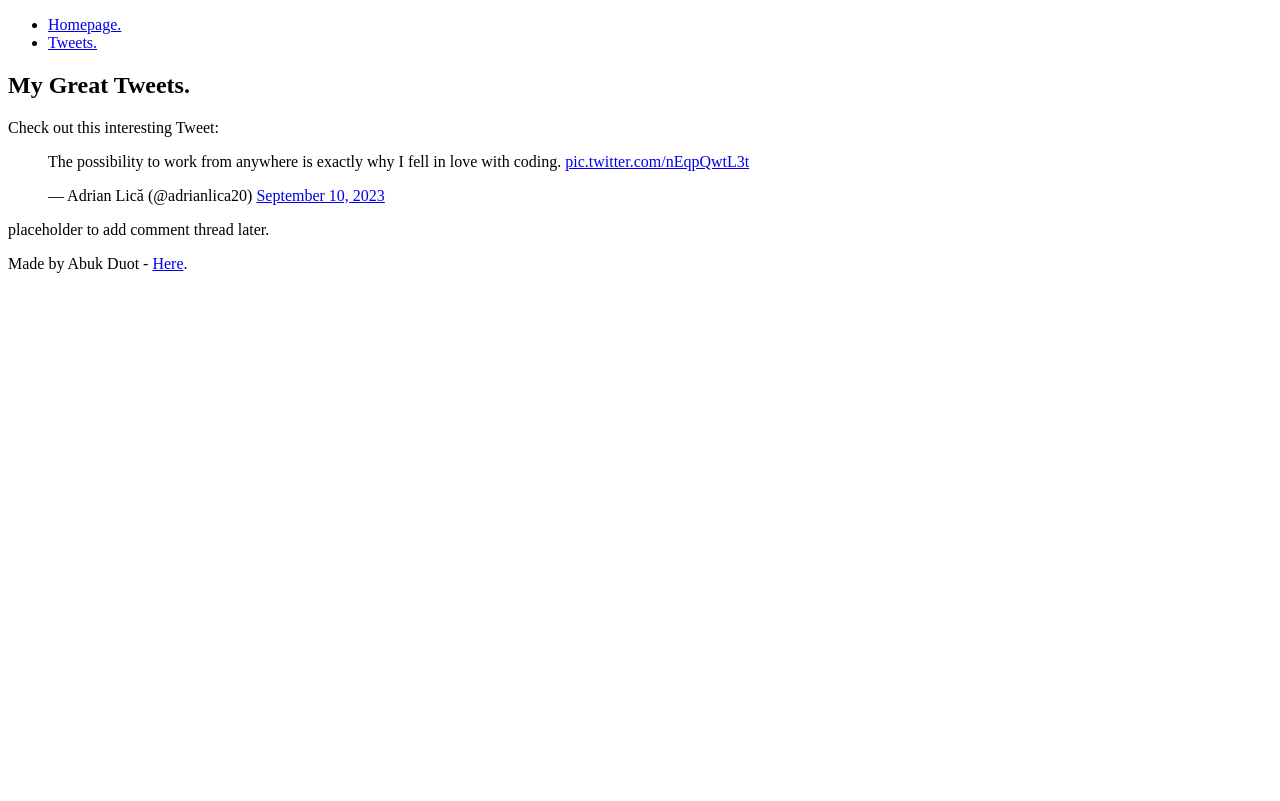
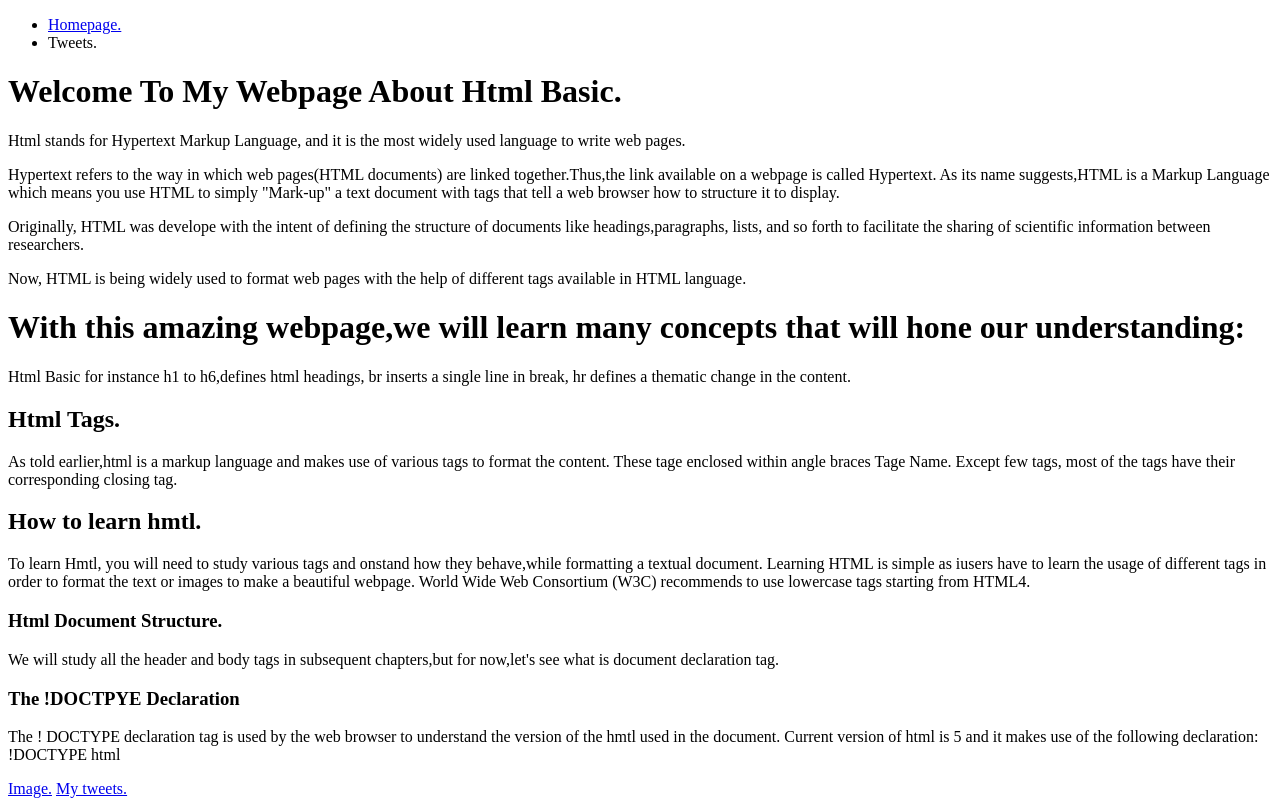
Before and after one commit to AbukDuot/alu-web-development, a plain HTML site: page html_basic/tweets.html in a window 1280 px wide. Shown: the top 801 px of the page. Drawn offline with Linux system fonts and the light colour scheme.

Commit message:
My tweets

```diff
--- /dev/null
+++ b/html_basic/base.css
@@ -0,0 +1,200 @@
+/* Importing webfonts */
+/* (If you're learning CSS, you should disregard that) */
+
+@import url(https://fonts.googleapis.com/css?family=Yeseva+One);
+@import url(https://fonts.googleapis.com/css?family=Josefin+Sans:400,700,700italic,400italic);
+
+
+/* CSS reset rules */
+
+html, body {
+	height: 100%;
+	min-height: 100%;
+}
+html, body, div, span, applet, object, iframe,
+h1, h2, h3, h4, h5, h6, p, blockquote, pre,
+a, abbr, acronym, address, big, cite, code,
+del, dfn, img, ins, kbd, q, s, samp,
+small, strike, sub, sup, tt, var,
+b, u, i, center,
+dl, dt, dd,
+fieldset, form, label, legend,
+table, caption, tbody, tfoot, thead, tr, th, td,
+article, aside, canvas, details, embed,
+figure, figcaption, footer, header, hgroup,
+menu, nav, output, ruby, section, summary,
+time, mark, audio, video {
+	margin: 0;
+	padding: 0;
+	border: 0;
+	font-size: 100%;
+	font: inherit;
+	vertical-align: baseline;
+}
+/* HTML5 display-role reset for older browsers */
+article, aside, details, figcaption, figure,
+footer, header, hgroup, menu, nav, section {
+	display: block;
+}
+body {
+	line-height: 1;
+}
+blockquote, q {
+	quotes: none;
+}
+blockquote:before, blockquote:after,
+q:before, q:after {
+	content: '';
+	content: none;
+}
+table {
+	border-collapse: collapse;
+	border-spacing: 0;
+}
+
+
+/* Fonts and colors */
+
+body {
+	font-family: 'Josefin Sans', serif;
+	color: rgba(0, 0, 0, 0.8);
+}
+h1, h2, h3, h4, h5, h6, header {
+	font-family: 'Yeseva One', sans-serif;
+}
+article {
+}
+header {
+	border-bottom: 1px solid rgb(221,221,221);
+	transition: border-bottom-color 1s ease;
+}
+header a {
+	color: rgba(0, 0, 0, 0.8);
+}
+aside {
+	background: #FAFAFA;
+}
+aside p {
+	border: 1px solid #bbb;
+	background: #ddd;
+	color: black;
+}
+footer a {
+	color: rgba(199, 15, 15, 0.8);
+}
+a {
+	color: #F80002;
+}
+
+
+/* Positioning and margins */
+
+@media (min-width: 1100px) {
+	body {
+		width: 1100px;
+		margin: 0 auto;
+	}
+}
+
+article {
+	padding: 50px 15px;
+}
+article > *:first-child {
+	margin-top: 0;
+}
+aside {
+	padding: 50px 15px;
+}
+header .right {
+	float: right;
+	margin: 0 10px 15px;
+}
+
+
+/* Header */
+header {
+	padding: 20px 0;
+	height: 80px;
+}
+header ul {
+	list-style: none;
+	margin: 0;
+	padding: 0;
+}
+header li {
+	display: inline;
+	vertical-align:middle;
+}
+header li:first-child {
+	margin: 0;
+}
+header li a {
+	margin: 0 10px;
+}
+header li.logo {
+	font-size: 36px;
+}
+header a {
+	text-decoration: none;
+}
+
+
+/* Aside */
+
+aside p {
+	border-radius: 10px;
+	padding: 20px 20px;
+}
+
+
+/* Footer */
+
+footer {
+	padding: 5px 15px;
+	height: 80px;
+}
+
+
+/* Text styles and margins */
+
+p {
+	margin-bottom: 15px;
+}
+h1 {
+	font-size: 36px;
+	margin: 40px 0 20px;
+}
+h2 {
+	font-size: 32px;
+	margin: 30px 0 15px;
+}
+h3 {
+	font-size: 28px;
+	margin: 25px 0 10px;
+}
+h4 {
+	font-size: 20px;
+	font-weight: bold;
+	margin: 20px 0 10px;
+}
+h5 {
+	font-size: 18px;
+	font-weight: bold;
+	margin: 15px 0 10px;
+}
+h6 {
+	font-weight: bold;
+	margin: 5px 0;
+}
+
+@media (max-width: 800px) {
+  body.works_on_smartphone {
+  	display: block;
+  }
+  body.works_on_smartphone main {
+  	display: block;
+  }
+  header .right {
+  	float: none;
+  }
+}
--- /dev/null
+++ b/html_basic/styles.css
@@ -0,0 +1,47 @@
+/* Apply flexbox to body and main */
+body, main {
+    display: flex;
+  }
+
+  /* Set the flex direction for body and main */
+  body {
+    flex-direction: column;
+  }
+
+  main {
+    flex-direction: row;
+  }
+
+  /* Set the flex properties for main */
+  main {
+    flex: auto;
+  }
+
+  /* Set the width of article and aside */
+  article {
+    flex: 2;
+  }
+
+  aside {
+    flex: 1;
+  }
+
+  /* Enable scrolling for article and aside */
+  article, aside {
+    overflow-y: auto;
+  }
+
+  body {
+    background-color: #f0f0f0;
+  }
+
+  h1 {
+    color: blue;
+  }
+
+  p {
+    background-color: #eaeaea;
+    border: 1px solid #ccc;
+  }
+
+  /* Add more CSS rules for other elements as desired */
--- a/html_basic/tweets.html
+++ b/html_basic/tweets.html
@@ -3,14 +3,37 @@
 <head>
     <meta charset="UTF-8">
     <meta name="viewport" content="width=device-width, initial-scale=1.0">
-    <title>This is My great Tweets.</title>
-</head>
+    <title>This is My First Amazing Html webpage</title>
+
 <body>
    <header>
     <ul>
         <li><a href="index.html">Homepage.</a></li>
-        <li><a href="tweets,html">Tweets.</a></li>
+        <li><a href="tweets.html"></a>Tweets.</li>
     </ul>
+    <h1>Welcome To My Webpage About Html Basic.</h1>
+    <p>Html stands for Hypertext Markup Language, and it is the most widely used language to write web pages.</p>
+    <p>Hypertext refers to the way in which web pages(HTML documents) are linked together.Thus,the link available on a webpage is called Hypertext.
+        As its name suggests,HTML is a Markup Language which means you use HTML to simply "Mark-up" a text document with tags that tell a web browser how to structure it to display.
+    </p>
+    <p>Originally, HTML was develope with the intent of defining the structure of documents like headings,paragraphs, lists, and so forth to facilitate the sharing of scientific information between researchers.</p>
+    <p>Now, HTML is being widely used to format web pages with the help of different tags available in HTML language.</p>
+    <h1>With this amazing webpage,we will learn many concepts that will hone our understanding:</h1>
+    <p>Html Basic for instance h1 to h6,defines html headings, br inserts a single line in break, hr defines a thematic change in the content.</p>
+    <h2>Html Tags.</h2>
+    <p>As told earlier,html is a markup language and makes use of various tags to format the content. These tage enclosed within angle braces Tage Name. Except few tags, most of the tags have their corresponding closing tag.</p>
+    <h2>How to learn hmtl.</h2>
+    <p>To learn Hmtl, you will need to study various tags and onstand how they behave,while formatting a textual document. Learning HTML is simple as iusers have to learn the usage of different tags in order to format the text or images to make a beautiful webpage.
+        World Wide Web Consortium (W3C) recommends to use lowercase tags starting from HTML4.
+    </p>
+    <h3>Html Document Structure.</h3>
+    <p>We will study all the header and body tags in subsequent chapters,but for now,let's see what is document declaration tag.</p>
+    <h3>The !DOCTPYE Declaration</h3>
+    <p>The ! DOCTYPE declaration tag is used by the web browser to understand the version of the hmtl used in the document. Current version of html is 5 and it makes use of the following declaration:
+        !DOCTYPE html
+    </p>
+    <a href="https://uploads-ssl.webflow.com/6105315644a26f77912a1ada/610543ccefee0d4e7fa3f1bf_Holberton_Tulsa_1117-p-1080.jpg" target="_blank">Image.</a>
+    <a href="tweets.html">My tweets.</a>
 </header>
 <main>
     <article>
```
Also changed, not shown: html_basic/index.html (+4 -4 lines). Lines whose indentation alone changed are shown as unchanged.
